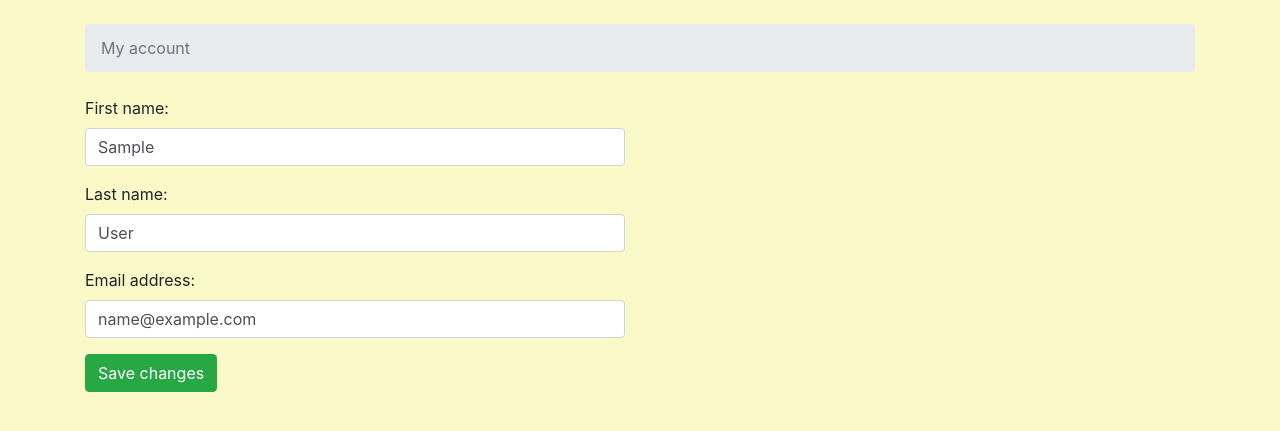
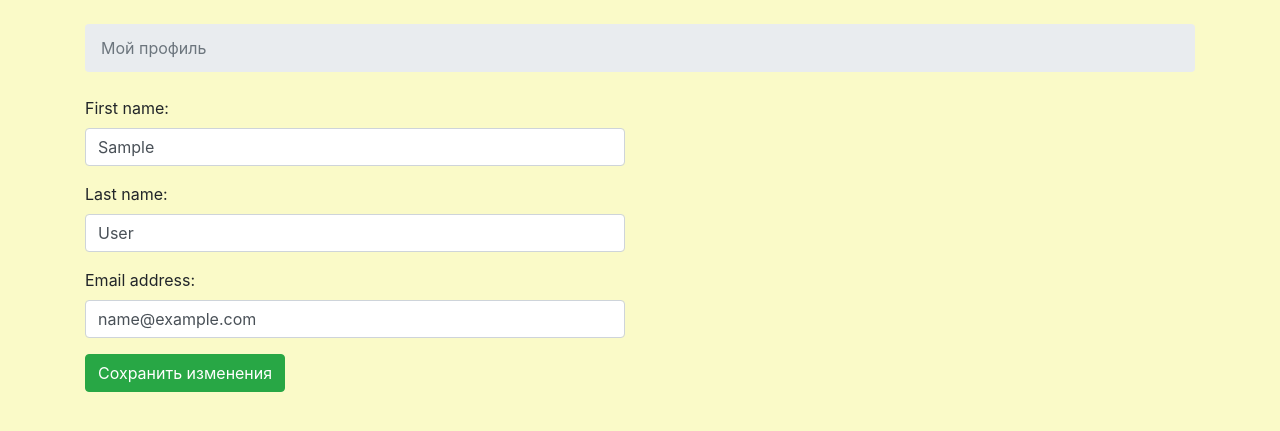
Before and after one commit to kitikov98/d_forum, a Django app: page /accounts/settings/ in a window 1280 px wide. Shown: the part 56-487 px from the top of the page. Run offline with Django 4.2, Linux system fonts and the light colour scheme; the visitor is signed in with stand-in values (Sample User, id 1); parts of the project's set-up code (start-up, migrations or seed data) failed here and were passed over; some libraries are stand-ins or nearby versions; some web fonts are replaced.

Commit message:
небольшие правки

```diff
--- a/accounts/templates/login.html
+++ b/accounts/templates/login.html
@@ -24,7 +24,7 @@
           </form>
         </div>
         <div class="card-footer text-muted text-center">
-          New to Django Boards? <a href="{% url 'accounts:signup' %}">Sign up</a>
+          New to Cyber Forum? <a href="{% url 'accounts:signup' %}">Sign up</a>
         </div>
       </div>
       <div class="text-center py-2">
--- a/accounts/templates/my_account.html
+++ b/accounts/templates/my_account.html
@@ -6,7 +6,7 @@
 </head>
 <body>
 {% block breadcrumb %}
-  <li class="breadcrumb-item active">My account</li>
+  <li class="breadcrumb-item active">Мой профиль</li>
 {% endblock %}
 
 {% block content %}
@@ -15,7 +15,7 @@
       <form method="post" novalidate>
         {% csrf_token %}
         {% include 'includes/form.html' %}
-        <button type="submit" class="btn btn-success">Save changes</button>
+        <button type="submit" class="btn btn-success">Сохранить изменения</button>
       </form>
     </div>
   </div>
--- a/boards/templates/boards/base.html
+++ b/boards/templates/boards/base.html
@@ -31,8 +31,8 @@
             </a>
 
             <div class="dropdown-menu dropdown-menu-right" aria-labelledby="userMenu">
-              <a class="dropdown-item" href="{% url 'accounts:my_account' %}">My account</a>
-              <a class="dropdown-item" href="{% url 'password_change' %}">Change password</a>
+              <a class="dropdown-item" href="{% url 'accounts:my_account' %}">Мой профиль</a>
+              <a class="dropdown-item" href="{% url 'password_change' %}">Смена пароля</a>
               <div class="dropdown-divider"></div>
               <a class="dropdown-item" href="{% url 'accounts:logout' %}">Log out</a>
 
```
